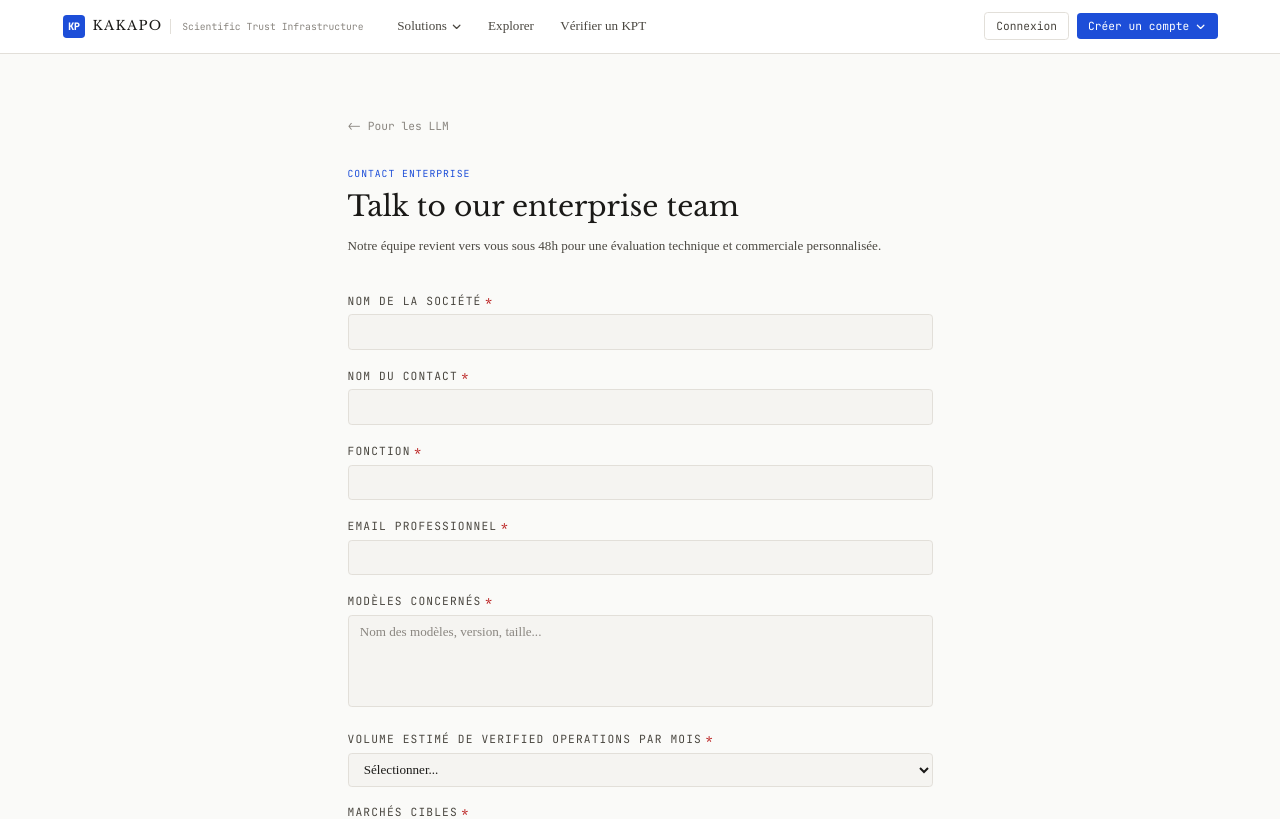
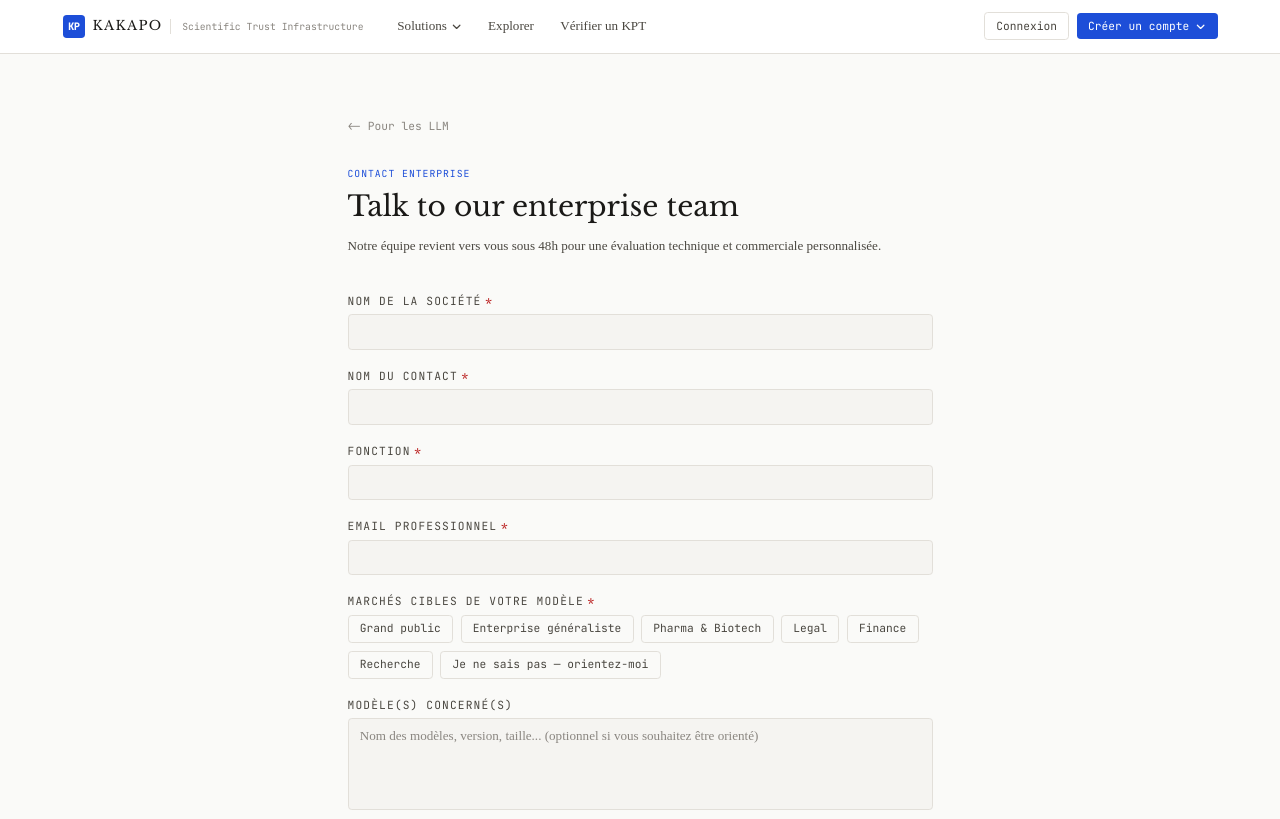
Before and after one commit to kkpo-adil/kakapo-front, a Next.js app: page /llm/contact in a window 1280 px wide. Shown: the top 819 px of the page. Built offline with nearby package versions, Linux system fonts and the light colour scheme.

Commit message:
feat: llm contact form - marches before modeles + orientation option

```diff
--- a/src/app/llm/contact/page.tsx
+++ b/src/app/llm/contact/page.tsx
@@ -21,11 +21,11 @@ export default function LLMContactPage() {
           { name: "contact", label: "Nom du contact", type: "text", required: true },
           { name: "fonction", label: "Fonction", type: "text", required: true },
           { name: "email", label: "Email professionnel", type: "email", required: true },
-          { name: "modeles", label: "Modèles concernés", type: "textarea", required: true, placeholder: "Nom des modèles, version, taille..." },
-          { name: "volume", label: "Volume estimé de Verified Operations par mois", type: "select", required: true, options: ["<1M", "1-10M", "10-50M", "50-100M", ">100M"] },
-          { name: "marches", label: "Marchés cibles", type: "multiselect", required: true, options: ["Grand public", "Enterprise généraliste", "Pharma & Biotech", "Legal", "Finance", "Recherche", "Autre"] },
+          { name: "marches", label: "Marchés cibles de votre modèle", type: "multiselect", required: true, options: ["Grand public", "Enterprise généraliste", "Pharma & Biotech", "Legal", "Finance", "Recherche", "Je ne sais pas — orientez-moi"] },
+          { name: "modeles", label: "Modèle(s) concerné(s)", type: "textarea", required: false, placeholder: "Nom des modèles, version, taille... (optionnel si vous souhaitez être orienté)" },
+          { name: "volume", label: "Volume estimé de Verified Operations par mois", type: "select", required: true, options: ["<1M", "1-10M", "10-50M", "50-100M", ">100M", "Je ne sais pas encore"] },
           { name: "echeance", label: "Échéance projet", type: "select", required: true, options: ["<3 mois", "3-6 mois", "6-12 mois", ">12 mois"] },
-          { name: "message", label: "Message", type: "textarea", required: false },
+          { name: "message", label: "Message ou demande d'orientation", type: "textarea", required: false, placeholder: "Décrivez votre cas d'usage ou demandez à être orienté vers la bonne solution." },
         ]}
       />
     </div>
```
